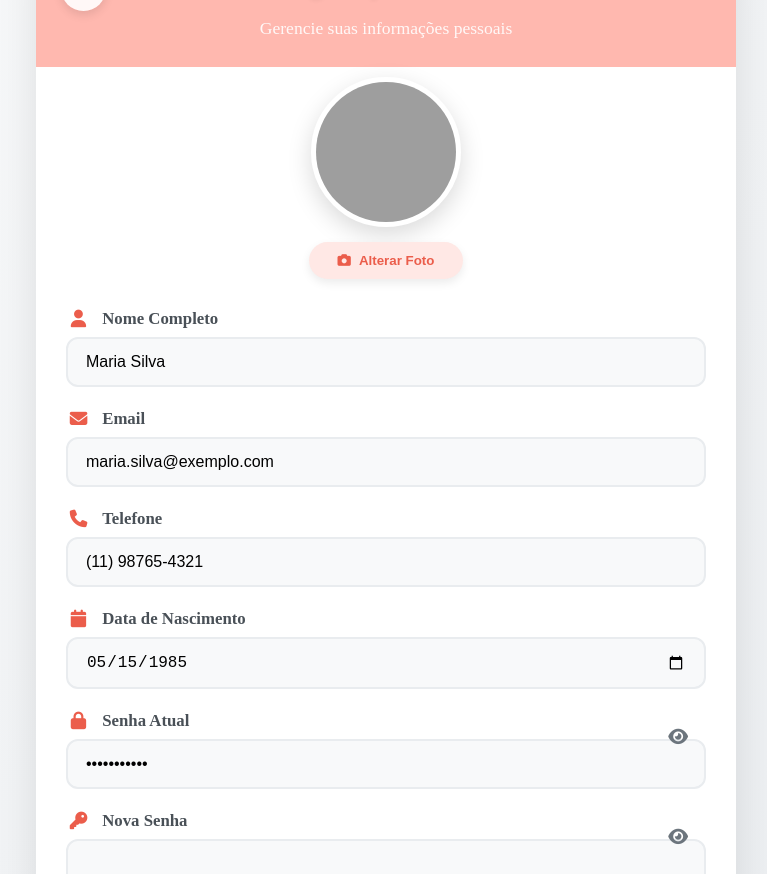
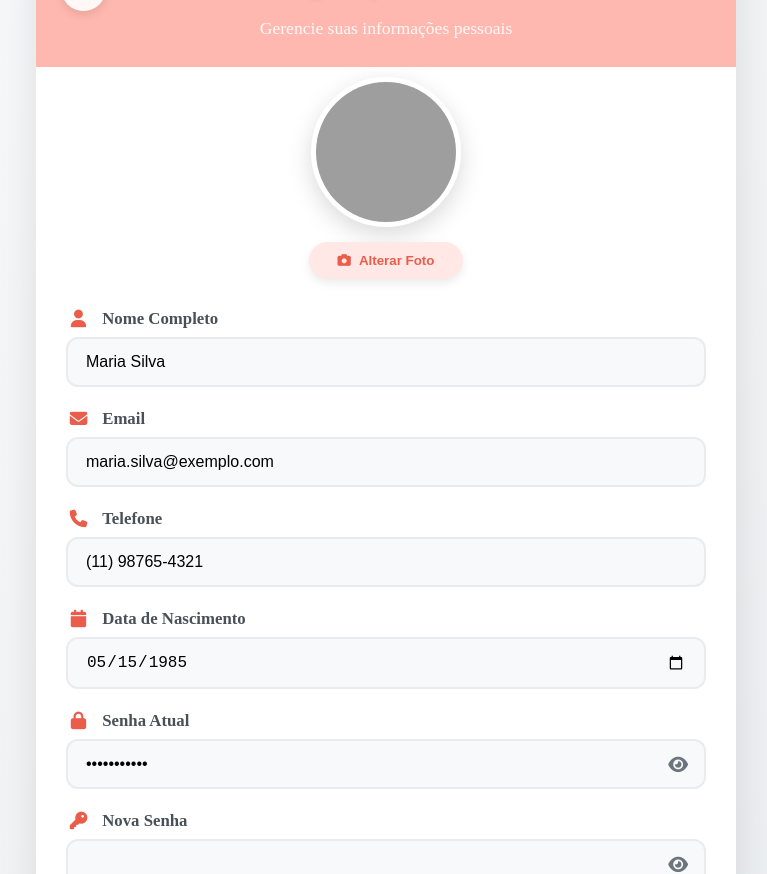
Before and after one commit to rafaelmorbeck/fork-rafael-berganota, a plain HTML site: page profile.html in a window 1280 px wide. Shown: the part 87-961 px from the top of the page, without its empty margins (254-1021 px from the left). Drawn offline with Linux system fonts and the light colour scheme; grey boxes are pictures that could not be loaded.

Commit message:
positions

```diff
--- a/profile.html
+++ b/profile.html
@@ -177,7 +177,7 @@
         .toggle-password {
             position: absolute;
             right: 18px;
-            top: 16px;
+            top: 44px;
             color: #6c757d;
             cursor: pointer;
             font-size: 1.1rem;
```
